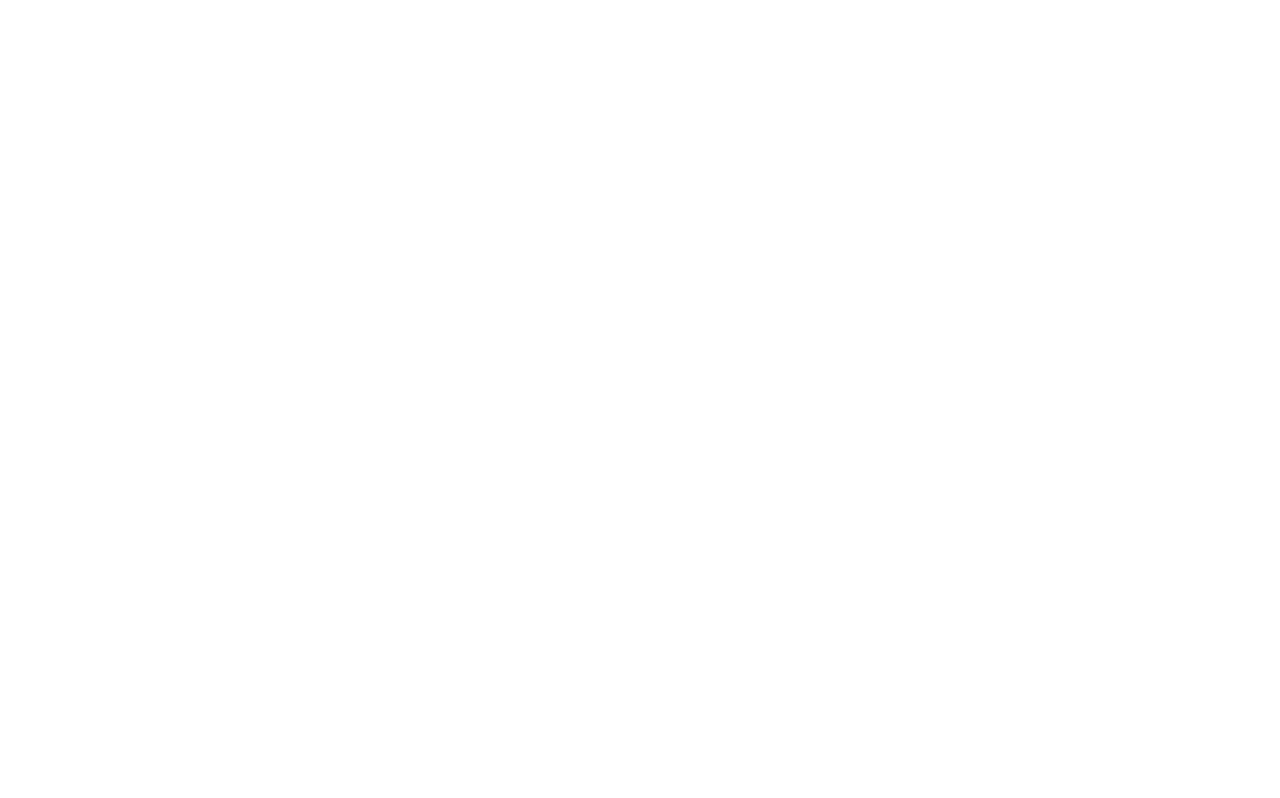
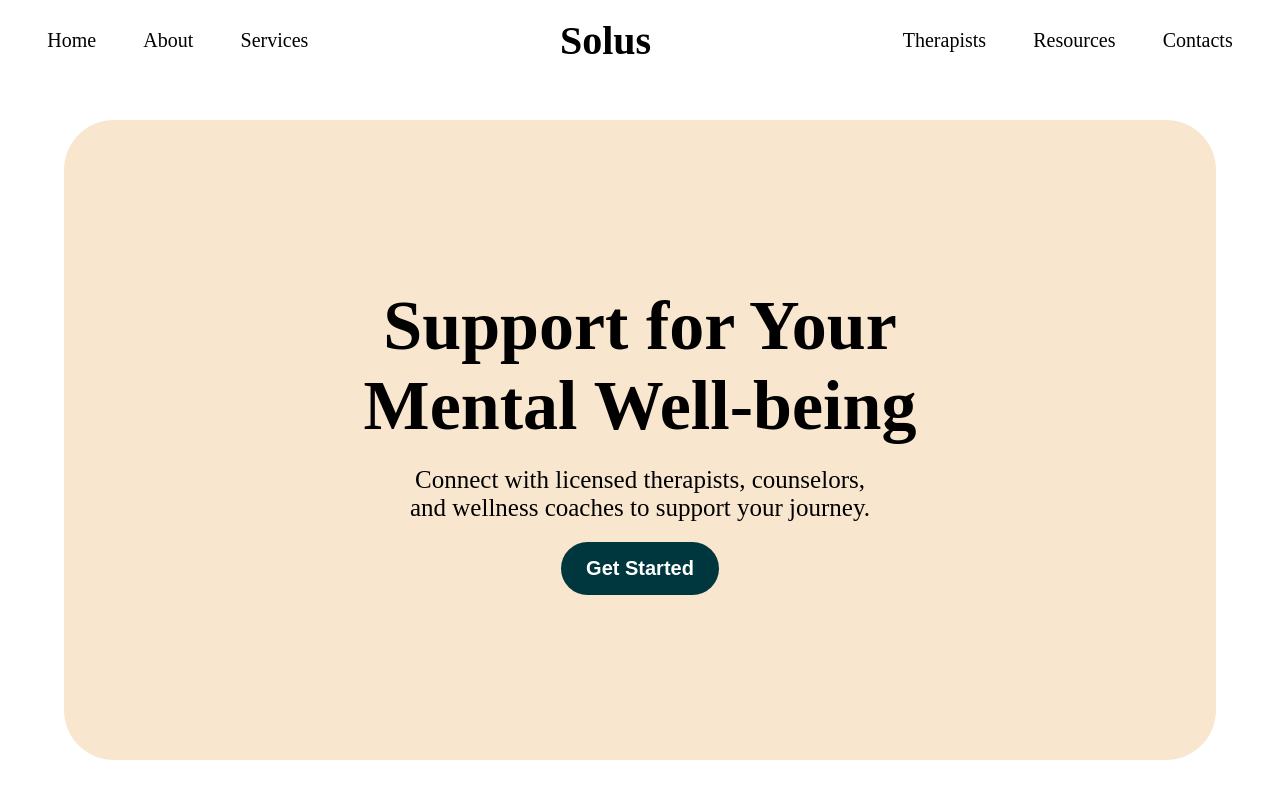
Before and after one commit to Vicstudentwatch/weekChallenge, a plain HTML site: page index.html in a window 1280 px wide. Drawn offline with Linux system fonts and the light colour scheme.

Commit message:
create Nav section

```diff
--- a/index.html
+++ b/index.html
@@ -7,6 +7,25 @@
   <title>Document</title>
 </head>
 <body>
-
+  <header>
+    <nav>
+      <ul>
+        <li>Home</li>
+        <li>About</li>
+        <li>Services</li>
+        <li id="logo">Solus</li>
+        <li>Therapists</li>
+        <li>Resources</li>
+        <li>Contacts</li>
+      </ul>
+    </nav>
+    <div id="hero">
+      <div class="H-card">
+        <h1>Support for Your <br>Mental  Well-being</h1>
+        <p>Connect with licensed therapists, counselors,<br>and wellness coaches to support your journey.</p>
+        <button>Get Started</button>
+      </div>
+    </div>
+  </header>
 </body>
 </html>
--- a/style.css
+++ b/style.css
@@ -1,8 +1,67 @@
 :root{
+  --body:#F6F6F4;
   --primary:#F9E6CF;
-  --secondary:#F6F6F4;
   --elements: #00363D;
   --element2:#EFBF1C;
   --element3:#F29CAC;
   --element4:#00363D;
+  --white:#fff;
 }
+*{
+  margin: 0;
+  padding: 0;
+  box-sizing: border-box;
+}
+body{
+  background-color: (--body);
+}
+header{
+  width: 100%;
+  height: 100vh;
+}
+nav > ul{
+  height: 10vh;
+  display: flex;
+  justify-content: space-evenly;
+  align-items: center;
+  list-style: none;
+  font-size: 20px;
+}
+#logo{
+  flex-basis: 500px;
+  text-align: center;
+  font-weight: bold;
+  font-size: 40px;
+}
+#hero{
+  height: 90vh;
+  display: flex;
+  align-items: center;
+  justify-content: center;
+}
+#hero > .H-card{
+  background-color: var(--primary);
+  display: flex;
+  align-items: center;
+  justify-content: center;
+  flex-direction: column;
+  gap: 20px;
+  /* padding: 300px 520px; */
+  height: 80vh;
+  width: 90%;
+  border-radius: 50px;
+  text-align: center;
+  font-size: 25px;
+}
+.H-card > h1{
+  font-size: 70px;
+}
+.H-card > button{
+  font-weight: bold;
+  font-size: 20px;
+  padding: 15px 25px;
+  border-radius: 40px;
+  border: none;
+  background-color: var(--element4);
+  color: var(--white);
+}
```
